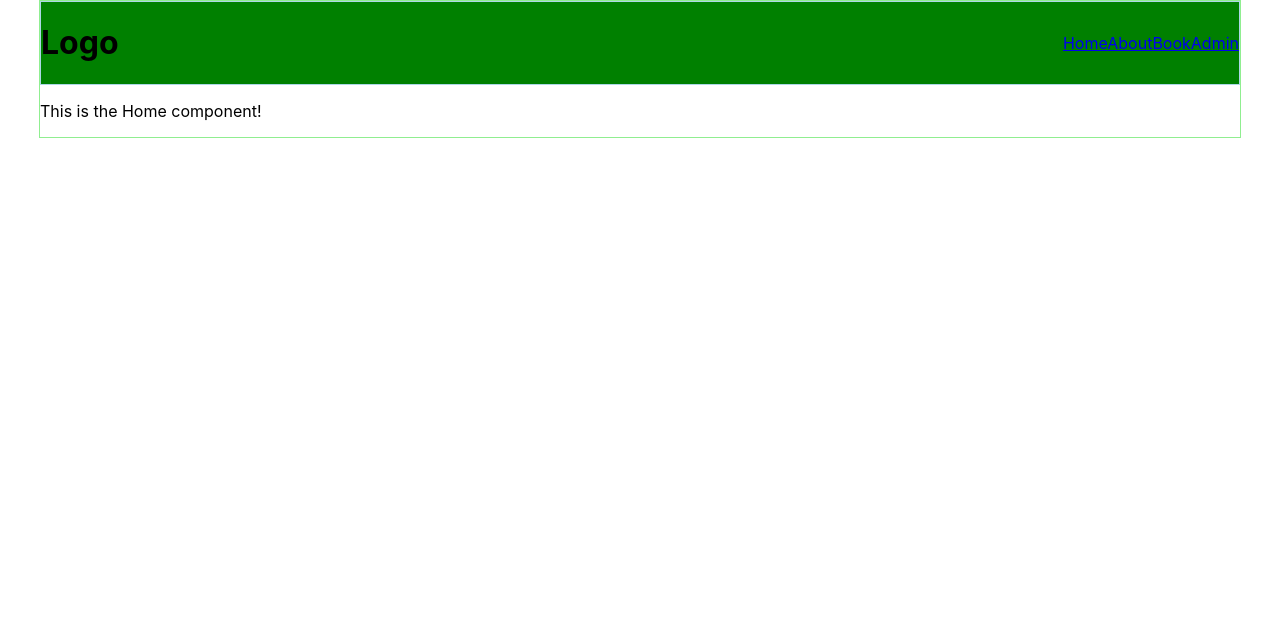
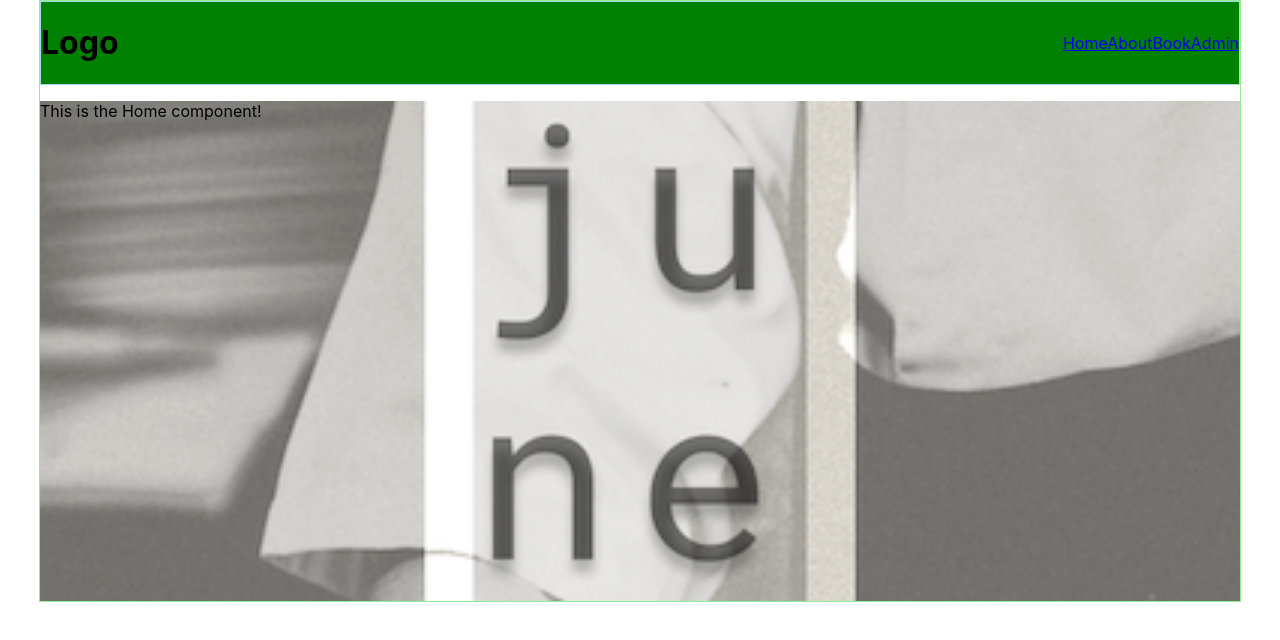
Before and after one commit to mhedengren/react-restaurant-booking, a React (Create React App) app: page / in a window 1280 px wide. Shown: the top 640 px of the page. Built offline with nearby package versions, Linux system fonts and the light colour scheme.

Commit message:
added more basic structure forsass

```diff
--- a/src/components/Home/Home.tsx
+++ b/src/components/Home/Home.tsx
@@ -1,8 +1,9 @@
 import React from 'react'
+import './home.scss'
 
 const Home = () => {
     return(
-        <div>
+        <div className="welcome">
             <p>This is the Home component!</p>
         </div>
     )
--- /dev/null
+++ b/src/components/Home/home.scss
@@ -0,0 +1,14 @@
+.welcome {
+    background-image: url('../../assets/img/welcome_mobile.png');
+    height: 500px; /* You must set a specified height */
+    background-position: center; /* Center the image */
+    background-repeat: no-repeat; /* Do not repeat the image */
+    background-size: cover; /* Resize the background image to cover the entire */
+}
+
+/* Tablet och desktop */
+@media screen and (min-width: 768px){
+    .welcome {
+        background-image: url('../../assets/img/welcome_mobile.png');
+    }
+}
```
Also changed, not shown: src/assets/img/welcome_mobile.png (added).
